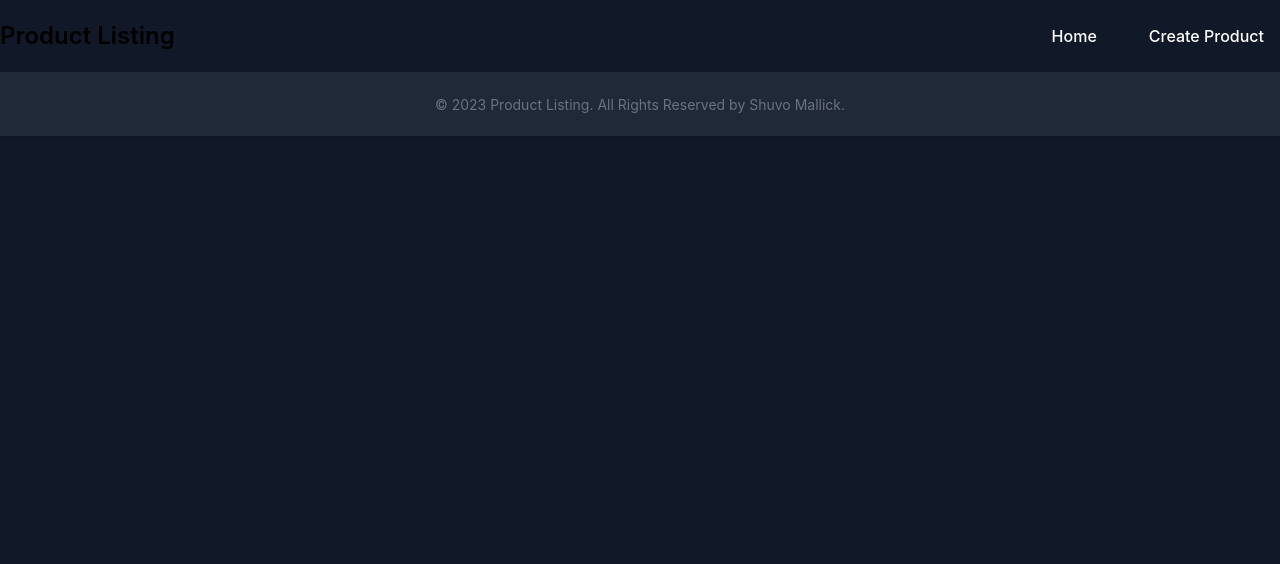
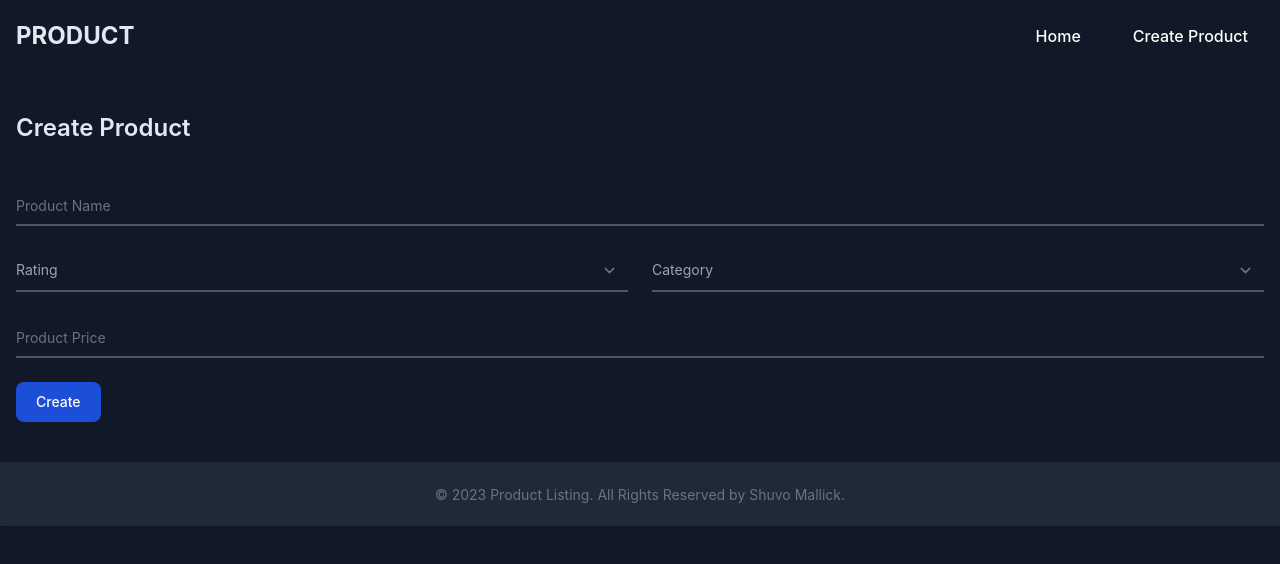
Before and after one commit to ShuvoMallick01/Product-List-Filtering-Tailwindcss-Vuejs, a Vue app: page /createproduct in a window 1280 px wide. Shown: the top 564 px of the page. Built offline with nearby package versions, Linux system fonts and the light colour scheme; what vue-sweetalert2 would draw is missing.

Commit message:
Create Create Product Form and Doing Functionality

```diff
--- a/package.json
+++ b/package.json
@@ -14,7 +14,7 @@
     "vue-sweetalert2": "^5.0.5"
   },
   "devDependencies": {
-    "@tailwindcss/forms": "^0.5.4",
+    "@tailwindcss/forms": "^0.5.6",
     "@vitejs/plugin-vue": "^4.2.3",
     "autoprefixer": "^10.4.14",
     "postcss": "^8.4.27",
--- a/src/components/Footer.vue
+++ b/src/components/Footer.vue
@@ -1,5 +1,5 @@
 <template>
-  <footer class="shadow py-5 text-center bg-gray-800">
+  <footer class="shadow py-5 text-center bg-gray-800 mt-5">
     <span class="text-sm text-gray-500 sm:text-center dark:text-gray-400"
       >© 2023 Product Listing. All Rights Reserved by Shuvo Mallick.
     </span>
--- a/src/components/Layout.vue
+++ b/src/components/Layout.vue
@@ -1,5 +1,5 @@
 <template>
-  <main class="bg-gray-900 min-h-screen md:px-4 px0 mx-auto overflow-x-auto">
+  <main class="bg-gray-900 px-4 px0 mx-auto overflow-x-auto">
     <div class="container mx-auto pt-8">
       <div class="bg-gray-800 py-5 rounded-xl mb-10 p-4">
         <slot name="actions"></slot>
--- a/src/components/Navbar.vue
+++ b/src/components/Navbar.vue
@@ -1,11 +1,11 @@
 <template>
-  <nav class="border-gray-200 container mx-auto">
+  <nav class="border-gray-200 container mx-auto px-4">
     <div class="flex items-center justify-between mx-auto py-5">
       <router-link
         to="/"
-        class="text-2xl font-semibold whitespace-nowrap dark:text-white"
+        class="text-2xl font-bold whitespace-nowrap text-slate-200"
       >
-        Product Listing
+        PRODUCT
       </router-link>
 
       <div class="" id="navbar-default">
--- a/src/components/ProductTableDataRow.vue
+++ b/src/components/ProductTableDataRow.vue
@@ -15,9 +15,9 @@
     <td scope="row" class="md:px-4 lg:px-5 px-3 py-4 font-medium">
       {{ product.title }}
     </td>
-    <td>
+    <td class="text-center lg:text-start">
       {{ product.rating.rate }}
-      <div class="flex gap-1">
+      <div class="flex gap-1/2 text-xs">
         <i
           v-for="star in Math.round(product.rating.rate)"
           class="fa-solid fa-star"
@@ -30,11 +30,18 @@
     </td>
     <td class="md:px-4 lg:px-5 px-3 py-4 capitalize">{{ product.category }}</td>
     <td class="md:px-4 lg:px-5 px-3 py-4">{{ product.price }}</td>
-    <td
-      class="md:px-4 lg:px-5 px-3 py-4 text-2xl text-center cursor-pointer hover:text-red-400"
-      @click="handleProductDelete(product.id)"
-    >
-      &times;
+    <td class="md:px-4 lg:px-5 px-3 py-4 text-center">
+      <div class="flex gap-3 items-center">
+        <button
+          class="cursor-pointer text-2xl hover:text-red-400"
+          @click="handleProductDelete(product.id)"
+        >
+          &times;
+        </button>
+        <button class="hover:text-red-400">
+          <i class="fa-regular fa-pen-to-square"></i>
+        </button>
+      </div>
     </td>
   </tr>
 </template>
--- a/src/pages/CreateProduct.vue
+++ b/src/pages/CreateProduct.vue
@@ -1,5 +1,113 @@
-<template></template>
+<template>
+  <section class="container mx-auto px-4 py-5">
+    <h2 class="text-slate-200 text-2xl py-5 mb-5 font-semibold">
+      Create Product
+    </h2>
 
+    <!-- Form -->
+    <form>
+      <div class="relative z-0 w-full mb-6 group">
+        <input
+          type="text"
+          name="productName"
+          id="productName"
+          class="block py-2.5 px-0 w-full text-sm text-gray-900 bg-transparent border-0 border-b-2 appearance-none dark:text-white border-gray-600 dark:focus:border-blue-500 focus:outline-none focus:ring-0 focus:border-blue-600 peer"
+          placeholder=" "
+          required
+        />
+
+        <label
+          for="productName"
+          class="peer-focus:font-medium absolute text-sm text-gray-500 dark:text-gray-400 duration-300 transform -translate-y-6 scale-75 top-3 -z-10 origin-[0] peer-focus:left-0 peer-focus:text-blue-600 peer-focus:dark:text-blue-500 peer-placeholder-shown:scale-100 peer-placeholder-shown:translate-y-0 peer-focus:scale-75 peer-focus:-translate-y-6"
+          >Product Name</label
+        >
+      </div>
+
+      <div class="grid md:grid-cols-2 md:gap-6">
+        <!-- Rating -->
+        <div class="relative z-0 w-full mb-6 group">
+          <select
+            id="rating"
+            class="block py-2.5 px-0 w-full text-sm bg-transparent border-0 border-b-2 appearance-none text-gray-400 border-gray-600 dark:focus:border-blue-500 focus:outline-none focus:ring-0 peer"
+            required
+          >
+            <option
+              class="text-gray-600 disabled:text-slate-400"
+              disabled
+              selected
+              value=""
+            >
+              Rating
+            </option>
+            <option class="text-gray-600" v-for="num in 5">{{ num }}</option>
+          </select>
+        </div>
+
+        <!--  Category -->
+        <div class="relative z-0 w-full mb-6 group">
+          <select
+            id="rating"
+            class="block py-2.5 capitalize px-0 w-full text-sm bg-transparent border-0 border-b-2 appearance-none text-gray-400 border-gray-600 dark:focus:border-blue-500 focus:outline-none focus:ring-0 peer"
+            required
+          >
+            <option
+              class="text-gray-600 disabled:text-slate-400"
+              disabled
+              selected
+              value=""
+            >
+              Category
+            </option>
+            <option
+              class="text-gray-600 capitalize"
+              v-for="category in categories"
+            >
+              {{ category }}
+            </option>
+          </select>
+        </div>
+      </div>
+
+      <!-- Price -->
+      <div class="relative z-0 w-full mb-6 group">
+        <input
+          type="number"
+          name="productPrice"
+          id="productPrice"
+          class="block py-2.5 px-0 w-full text-sm text-gray-900 bg-transparent border-0 border-b-2 appearance-none dark:text-white border-gray-600 dark:focus:border-blue-500 focus:outline-none focus:ring-0 focus:border-blue-600 peer"
+          placeholder=" "
+          required
+        />
+
+        <label
+          for="productPrice"
+          class="peer-focus:font-medium absolute text-sm text-gray-500 dark:text-gray-400 duration-300 transform -translate-y-6 scale-75 top-3 -z-10 origin-[0] peer-focus:left-0 peer-focus:text-blue-600 peer-focus:dark:text-blue-500 peer-placeholder-shown:scale-100 peer-placeholder-shown:translate-y-0 peer-focus:scale-75 peer-focus:-translate-y-6"
+          >Product Price</label
+        >
+      </div>
+
+      <button
+        type="submit"
+        class="text-white bg-blue-700 hover:bg-blue-800 focus:ring-4 focus:outline-none focus:ring-blue-300 font-medium rounded-lg text-sm w-full sm:w-auto px-5 py-2.5 text-center dark:bg-blue-600 dark:hover:bg-blue-700 dark:focus:ring-blue-800"
+      >
+        Create
+      </button>
+    </form>
+  </section>
+</template>
+
+<!-- FUNCTIONALITY -->
 <script>
-export default {};
+import { mapState } from "pinia";
+import { useProductStore } from "../store/product-store";
+
+export default {
+  data() {
+    return {};
+  },
+
+  computed: {
+    ...mapState(useProductStore, ["categories"]),
+  },
+};
 </script>
--- a/src/store/product-store.js
+++ b/src/store/product-store.js
@@ -7,9 +7,8 @@
     categories: [...categories],
     products: [...products],
     filter: { category: "", sort: "", rating: "", search: "" },
-    // pageIndex: 1,
-    // pageSize: 5,
     selected: [],
+    createProduct: { title: "", price: "", category: "", rating: "" },
   }),
 
   getters: {
--- a/tailwind.config.js
+++ b/tailwind.config.js
@@ -8,5 +8,9 @@
       },
     },
   },
+  plugins: [
+    require("@tailwindcss/forms"),
+    // ...
+  ],
   plugins: [require("@tailwindcss/forms")],
 };
```
Also changed, not shown: 2 other files (tests, documents, lock files or other folders).
